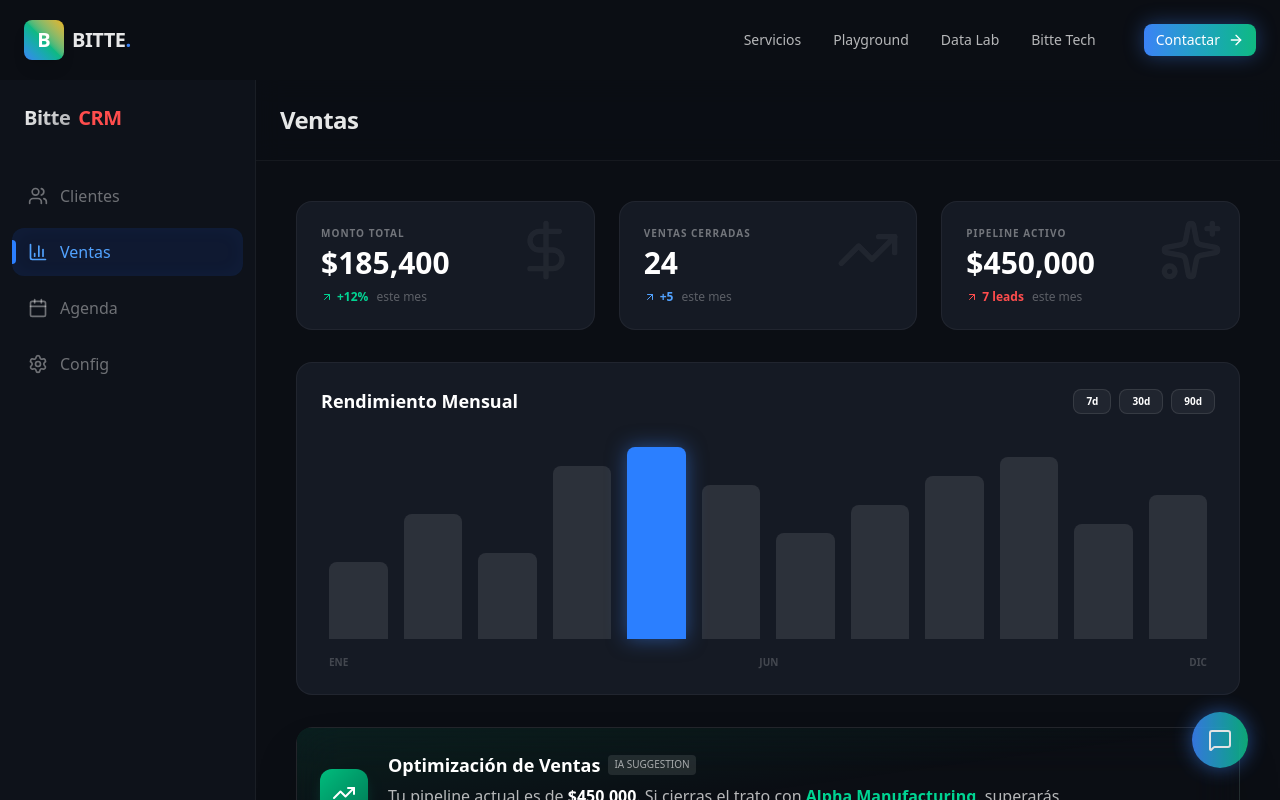
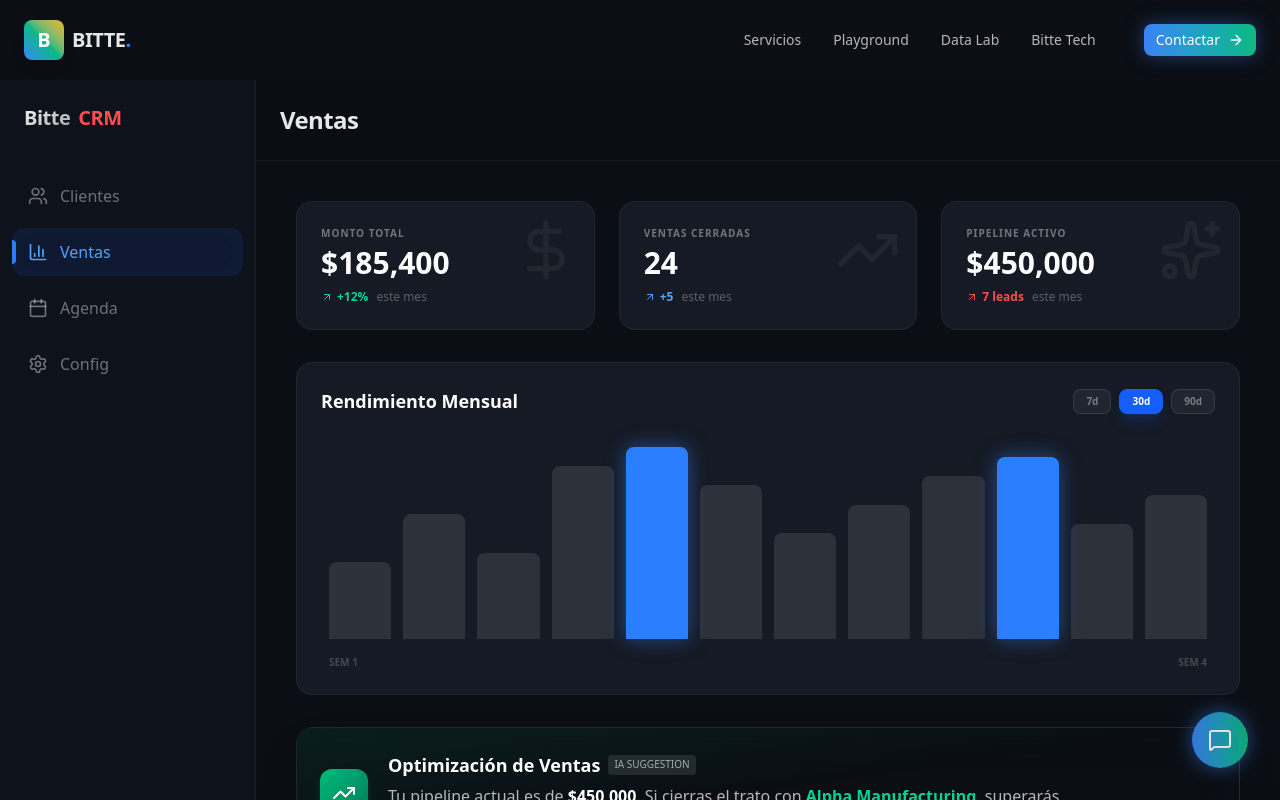
Before and after one commit to bittecoltech-sketch/Bitte, a Next.js app: page /demos/crm in a window 1280 px wide. Both pictures are taken after a click on the button "Ventas". Shown: the top 800 px of the page. Built offline with nearby package versions, Linux system fonts and the light colour scheme.

Commit message:
feat: make Sales view filters functional (7d, 30d, 90d)

```diff
--- a/app/demos/crm/page.tsx
+++ b/app/demos/crm/page.tsx
@@ -47,6 +47,7 @@ const INITIAL_CLIENTS = [
 
 export default function CRMPage() {
     const [activeTab, setActiveTab] = useState("clientes");
+    const [salesFilter, setSalesFilter] = useState("30d");
     const [clients, setClients] = useState(INITIAL_CLIENTS);
     const [events, setEvents] = useState([
         { time: "09:30 AM", title: "Review con TechCorp", type: "Reunión Técnica", color: "border-blue-500" },
@@ -226,13 +227,23 @@ export default function CRMPage() {
         </div>
     );
 
+
+    const getChartData = () => {
+        const data: Record<string, number[]> = {
+            "7d": [20, 35, 15, 40, 30, 45, 25],
+            "30d": [40, 65, 45, 90, 100, 80, 55, 70, 85, 95, 60, 75],
+            "90d": [10, 25, 40, 30, 55, 70, 85, 60, 45, 90, 100, 80, 55, 70, 85, 95, 60, 75, 40, 65, 45, 90, 100, 80]
+        };
+        return data[salesFilter] || data["30d"];
+    };
+
     const renderSalesView = () => (
         <div className="space-y-8">
             {/* Sales Stats Overlay Cards */}
             <div className="grid grid-cols-1 md:grid-cols-3 gap-6">
                 {[
-                    { label: "Monto Total", val: "$185,400", trend: "+12%", icon: DollarSign, color: "text-emerald-400" },
-                    { label: "Ventas Cerradas", val: "24", trend: "+5", icon: TrendingUp, color: "text-blue-400" },
+                    { label: "Monto Total", val: salesFilter === "7d" ? "$42,100" : salesFilter === "90d" ? "$580,200" : "$185,400", trend: "+12%", icon: DollarSign, color: "text-emerald-400" },
+                    { label: "Ventas Cerradas", val: salesFilter === "7d" ? "4" : salesFilter === "90d" ? "72" : "24", trend: "+5", icon: TrendingUp, color: "text-blue-400" },
                     { label: "Pipeline Activo", val: "$450,000", trend: "7 leads", icon: Sparkles, color: "text-[#ff4d4d]" },
                 ].map((stat, i) => (
                     <motion.div
@@ -258,35 +269,53 @@ export default function CRMPage() {
             {/* Performance Chart Placeholder (Styled) */}
             <div className="bg-[#151a24] border border-white/5 rounded-2xl p-6 relative overflow-hidden">
                 <div className="flex items-center justify-between mb-8">
-                    <h3 className="font-bold text-lg">Rendimiento Mensual</h3>
+                    <h3 className="font-bold text-lg">Rendimiento {salesFilter === "7d" ? "Semanal" : salesFilter === "90d" ? "Trimestral" : "Mensual"}</h3>
                     <div className="flex gap-2">
                         {['7d', '30d', '90d'].map(t => (
-                            <button key={t} className="px-3 py-1 rounded-lg bg-white/5 border border-white/10 text-[10px] font-bold hover:bg-white/10 transition-all">{t}</button>
+                            <button
+                                key={t}
+                                onClick={() => setSalesFilter(t)}
+                                className={cn(
+                                    "px-3 py-1 rounded-lg border text-[10px] font-bold transition-all",
+                                    salesFilter === t
+                                        ? "bg-blue-600 border-blue-600 text-white shadow-lg shadow-blue-600/20"
+                                        : "bg-white/5 border-white/10 text-white/40 hover:bg-white/10"
+                                )}
+                            >
+                                {t}
+                            </button>
                         ))}
                     </div>
                 </div>
-                <div className="h-48 flex items-end gap-2 lg:gap-4 px-2">
-                    {[40, 65, 45, 90, 100, 80, 55, 70, 85, 95, 60, 75].map((h, i) => (
+                <div className="h-48 flex items-end gap-1.5 lg:gap-3 px-2">
+                    <AnimatePresence mode="popLayout">
+                        {getChartData().map((h, i) => (
                             <motion.div
-                            key={i}
-                            initial={{ height: 0 }}
-                            animate={{ height: `${h}%` }}
-                            transition={{ delay: i * 0.05, duration: 1 }}
+                                key={`${salesFilter}-${i}`}
+                                initial={{ height: 0, opacity: 0 }}
+                                animate={{ height: `${h}%`, opacity: 1 }}
+                                exit={{ height: 0, opacity: 0 }}
+                                transition={{ delay: i * 0.02, duration: 0.5 }}
                                 className={cn(
-                                "flex-1 rounded-t-lg transition-all relative group",
-                                i === 4 ? "bg-blue-500 shadow-[0_0_20px_rgba(59,130,246,0.5)]" : "bg-white/10"
+                                    "flex-1 rounded-t-sm lg:rounded-t-lg transition-all relative group",
+                                    h > 90 ? "bg-blue-500 shadow-[0_0_20px_rgba(59,130,246,0.5)]" : "bg-white/10 hover:bg-white/20"
                                 )}
                             >
-                            <div className="absolute -top-10 left-1/2 -translate-x-1/2 bg-[#1c222d] px-2 py-1 rounded text-[10px] opacity-0 group-hover:opacity-100 transition-opacity pointer-events-none whitespace-nowrap">
+                                <div className="absolute -top-10 left-1/2 -translate-x-1/2 bg-[#1c222d] px-2 py-1 rounded text-[10px] opacity-0 group-hover:opacity-100 transition-opacity pointer-events-none whitespace-nowrap z-20">
                                     ${h}k
                                 </div>
                             </motion.div>
                         ))}
+                    </AnimatePresence>
                 </div>
                 <div className="flex justify-between mt-4 text-[10px] font-bold text-white/20 uppercase px-2">
-                    <span>Ene</span>
-                    <span>Jun</span>
-                    <span>Dic</span>
+                    {salesFilter === "7d" ? (
+                        <><span>Lun</span><span>Dom</span></>
+                    ) : salesFilter === "90d" ? (
+                        <><span>Ene</span><span>Mar</span></>
+                    ) : (
+                        <><span>Sem 1</span><span>Sem 4</span></>
+                    )}
                 </div>
             </div>
 
```
Lines whose indentation alone changed are shown as unchanged.
